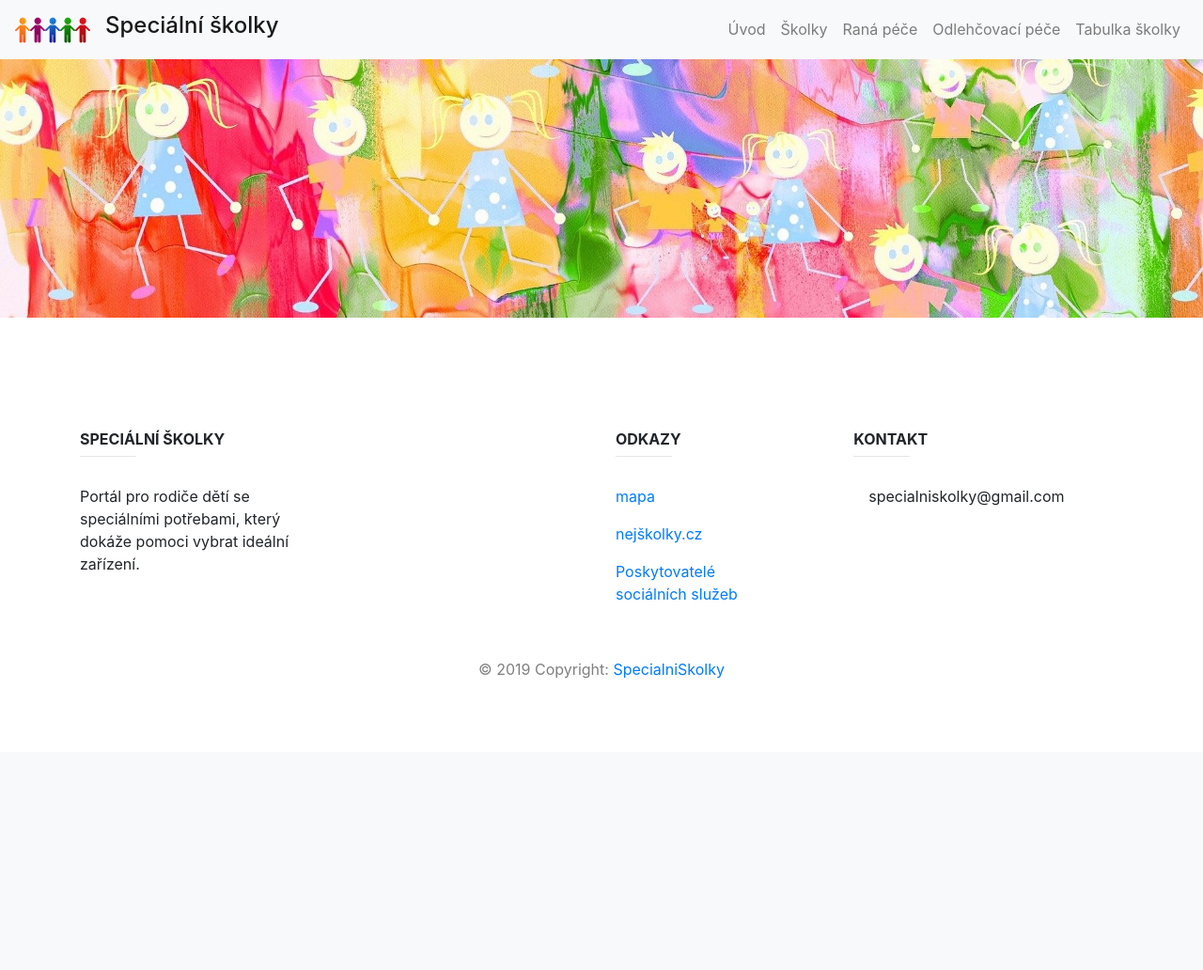
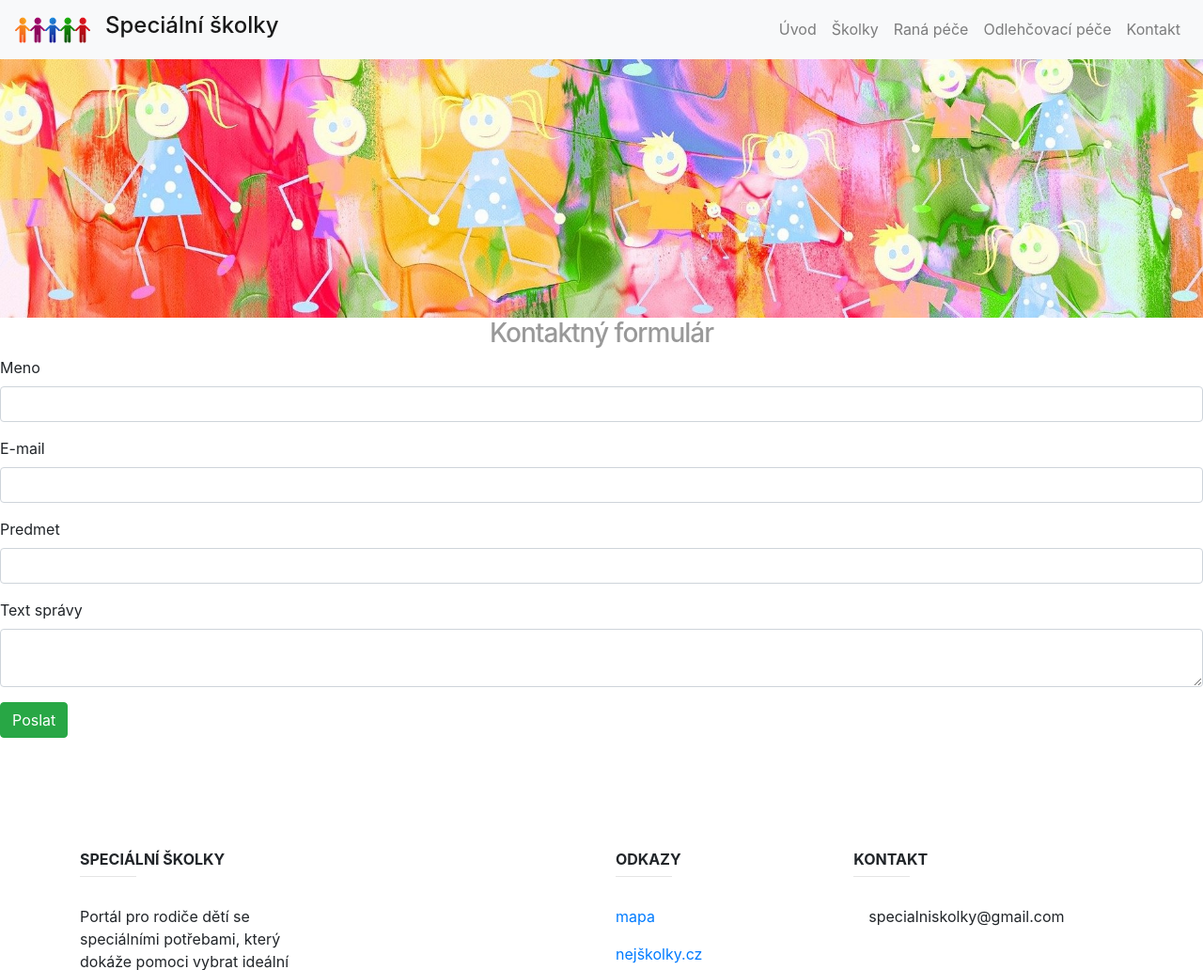
Before and after one commit to JanaMare/skolka_projekt, a Flask app: page /kontakt in a window 1280 px wide. Shown: the top 1032 px of the page at 94% size. Before the commit the page ends 722 px from the top, so only its background shows below. Run offline with Flask 2, Linux system fonts and the light colour scheme; some libraries are stand-ins or nearby versions.

Commit message:
contact form, chyba

```diff
--- a/app.py
+++ b/app.py
@@ -3,8 +3,55 @@ from databaza import get_activities
 from databaza import skolky_mesto
 from databaza import tabulka_skolky_detail
 import databaza
+import os
+from flask import Flask, render_template, request, redirect
+from flask_mail import Mail, Message
+from form import ContactForm, csrf
+
+mail = Mail()
 
 app = Flask(__name__)
+
+SECRET_KEY = os.urandom(32)
+app.config['SECRET_KEY'] = SECRET_KEY
+csrf.init_app(app)
+
+app.config['MAIL_SERVER']='smtp.gmail.com'
+app.config['MAIL_PORT'] = 465
+app.config['MAIL_USERNAME'] = 'specialniskolky@gmail.com'
+app.config['MAIL_PASSWORD'] = 'MagdusJana'
+app.config['MAIL_USE_TLS'] = True
+app.config['MAIL_USE_SSL'] = True
+
+mail.init_app(app)
+
+@app.route('/kontakt', methods=['POST', 'GET'])
+def kontakt():
+    form = ContactForm()
+    if form.validate_on_submit():
+        print('-------------------------')
+        print(request.form['name'])
+        print(request.form['email'])
+        print(request.form['subject'])
+        print(request.form['message'])
+        print('-------------------------')
+        send_message(request.form)
+        return redirect('/success')
+
+    return render_template('kontakt.html', form=form)
+
+@app.route('/success')
+def success():
+    return render_template('index.html')
+
+def send_message(message):
+    print(message.get('name'))
+
+    msg = Message(message.get('subject'), sender = message.get('email'),
+            recipients = ['id1@gmail.com'],
+            body= message.get('message')
+    )
+    mail.send(msg)
 
 @app.route('/')
 def home():
@@ -126,6 +173,7 @@ def skolky_detail(id_skolky):
     )
 
 
+
 @app.route('/tabulka_skolky')
 def tabulka_skolky ():
     expectation_table = databaza.tabulka_skolky()
--- /dev/null
+++ b/form.py
@@ -0,0 +1,12 @@
+from flask_wtf import FlaskForm, CSRFProtect
+from wtforms import StringField, TextAreaField, SubmitField
+from wtforms.validators import DataRequired, Email
+
+csrf = CSRFProtect()
+
+class ContactForm(FlaskForm):
+    name = StringField('Meno', validators=[DataRequired('Napíš tvoje meno')])
+    email = StringField('E-mail', validators=[DataRequired('E-mail kam chceč, aby sme ti odpovedali'),Email('E-mail musí mať platný formát.')])
+    subject = StringField('Predmet', validators=[DataRequired('Predmet')])
+    message = TextAreaField('Text správy', validators=[DataRequired('Text správy, ktorú nám chceš poslať.')])
+    submit = SubmitField("Poslat")
--- /dev/null
+++ b/templates/kontakt.html
@@ -0,0 +1,45 @@
+{% extends "layout.html" %}
+
+{% block content %}
+
+<h3>Kontaktný formulár</h3>
+<form action="{{ url_for('kontakt') }}" method="POST">
+  {{ form.csrf_token }}
+
+  <div class="form-group">
+    {{ form.name.label }}
+    {{ form.name(class='form-control') }}
+    {% for error in form.name.errors %}
+    <span style="color: red;">[{{ error }}]</span>
+    {% endfor %}
+  </div>
+
+  <div class="form-group">
+    {{ form.email.label }}
+    {{ form.email(class='form-control') }}
+    {% for error in form.email.errors %}
+    <span style="color: red;">[{{ error }}]</span>
+    {% endfor %}
+  </div>
+
+  <div class="form-group">
+    {{ form.subject.label }}
+    {{ form.subject(class='form-control') }}
+    {% for error in form.subject.errors %}
+    <span style="color: red;">[{{ error }}]</span>
+    {% endfor %}
+  </div>
+
+  <div class="form-group">
+    {{ form.message.label }}
+    {{ form.message(class='form-control') }}
+    {% for error in form.message.errors %}
+    <span style="color: red;">[{{ error }}]</span>
+    {% endfor %}
+  </div>
+
+  {{ form.submit(class='btn btn-success') }}
+
+</form>
+
+{% endblock %}
--- a/templates/layout.html
+++ b/templates/layout.html
@@ -36,7 +36,7 @@
                 <a class="nav-link" href="/odlehcovaci_pece">Odlehčovací péče</a>
               </li>
               <li class="nav-item">
-                <a class="nav-link" href="/tabulka_skolky">Tabulka školky</a>
+                <a class="nav-link" href="/kontakt">Kontakt</a>
               </li>
               </ul>
         </div>
```
Also changed, not shown: databaza.py (+0 -9 lines), requirements.txt (+64 -4 lines), templates/500.html (+6 -1 lines), templates/application.html (added, +34 -0 lines), templates/tabulka_skolky.html (deleted, +0 -41 lines).
